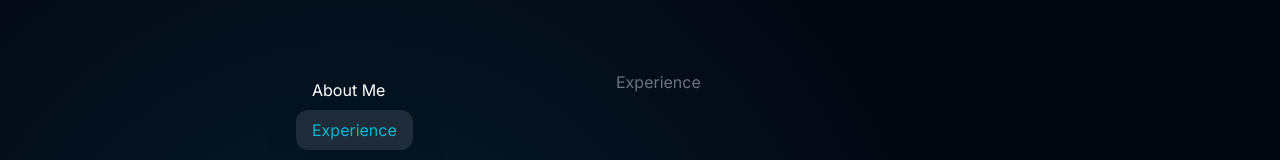
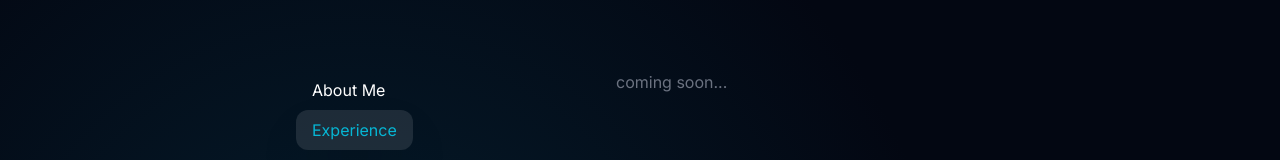
Before and after one commit to Jason-Wang1245/portfolio, a Next.js app: page / in a window 1280 px wide. Both pictures are taken after a click on the button "Experience". Shown: the part 850-1010 px from the top of the page. Built offline with nearby package versions, Linux system fonts and the light colour scheme.

Commit message:
Added coming soon text

```diff
--- a/app/Details.tsx
+++ b/app/Details.tsx
@@ -66,7 +66,8 @@ export default function Details() {
         <div className={`absolute duration-300 transition-all ${activeTopic === "About Me" ? "opacity-100" : "opacity-0"}`}>
           <AboutMe />
         </div>
-        <div className={`absolute duration-300 transition-all ${activeTopic === "Experience" ? "opacity-100" : "opacity-0"}`}>Experience</div>
+        <div className={`absolute duration-300 transition-all ${activeTopic === "Experience" ? "opacity-100" : "opacity-0"}`}>coming soon...</div>
+        <div className={`absolute duration-300 transition-all ${activeTopic === "Projects" ? "opacity-100" : "opacity-0"}`}>coming soon...</div>
       </div>
     </div>
   );
```
